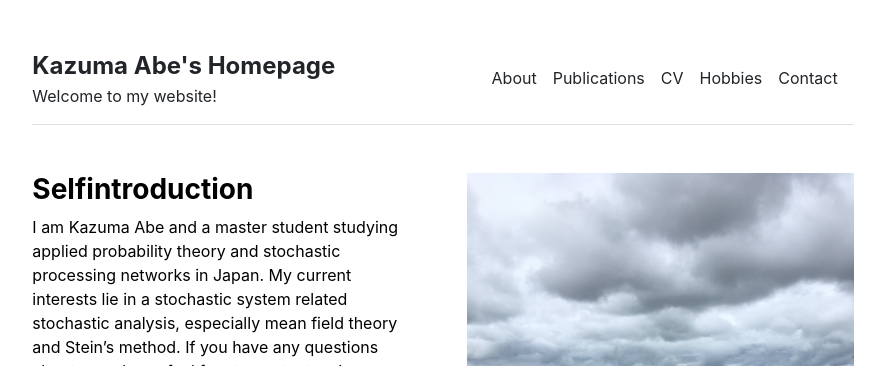
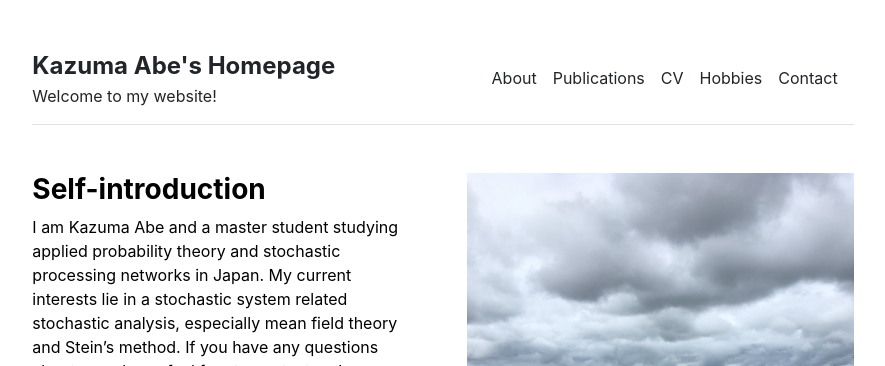
Before and after one commit to qriovider/archive, a Jekyll site: the page built from index.md, in a window 1280 px wide. Shown: the top 366 px of the page, without its empty margins (197-1082 px from the left). Built offline with Jekyll 4.4.1, drawn with Linux system fonts in a browser that asks for light colours.

Commit message:
Update home.html

```diff
--- a/_layouts/home.html
+++ b/_layouts/home.html
@@ -4,7 +4,7 @@ layout: default
 
 <div class="row g-5 mb-5">
   <div class="col-md-6">
-    <h3 class="fw-bold">Selfintroduction</h3>
+    <h3 class="fw-bold">Self-introduction</h3>
     {{ content }}
   </div>
   <div class="col-md-6">
```
